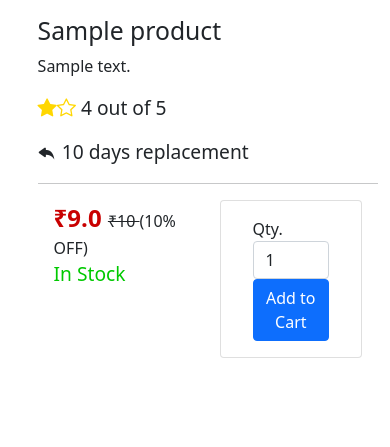
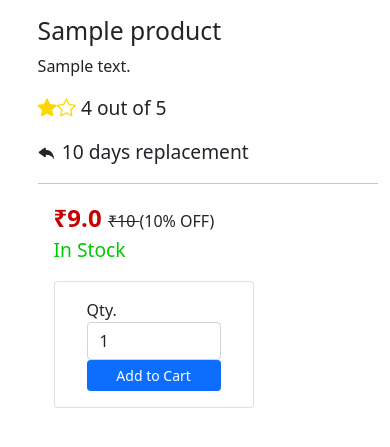
Before and after one commit to mr-vaibh/evolves, a Django app: template shop/templates/shop/product_detail.html in a window 390 px wide. Shown: the part 136-583 px from the top of the page. Run offline with Django 3.2, Linux system fonts and the light colour scheme; the template is opened without the code that fills it: most values are stand-ins (such as "Sample title", 1, 10 or a date in 2020); data that the repository does not hold is empty; some libraries are stand-ins or nearby versions.

Commit message:
responsiveness

```diff
--- a/shop/templates/shop/product_detail.html
+++ b/shop/templates/shop/product_detail.html
@@ -51,6 +51,9 @@
 .price-cart div {
     margin: 0 1em 0 1em;
 }
+.price-cart .card {
+    max-width: 200px;
+}
 
 .price {
     color: rgb(201, 0, 0);
@@ -65,6 +68,12 @@
 }
 .unavailable {
     color: rgb(201, 0, 0);
+}
+
+@media all and (max-width: 1200px) {
+    .price-cart {
+        flex-direction: column;
+    }
 }
 
 @media all and (max-width: 770px) {
@@ -204,7 +213,7 @@
                                 <option value="10">10</option>
                             </select>
 
-                            <button type="button" id="add-to-cart" class="btn btn-primary">Add to Cart</button>
+                            <button type="button" id="add-to-cart" class="btn btn-primary btn-sm col-12">Add to Cart</button>
                         </div>
                     </div>
                 </form>
```
